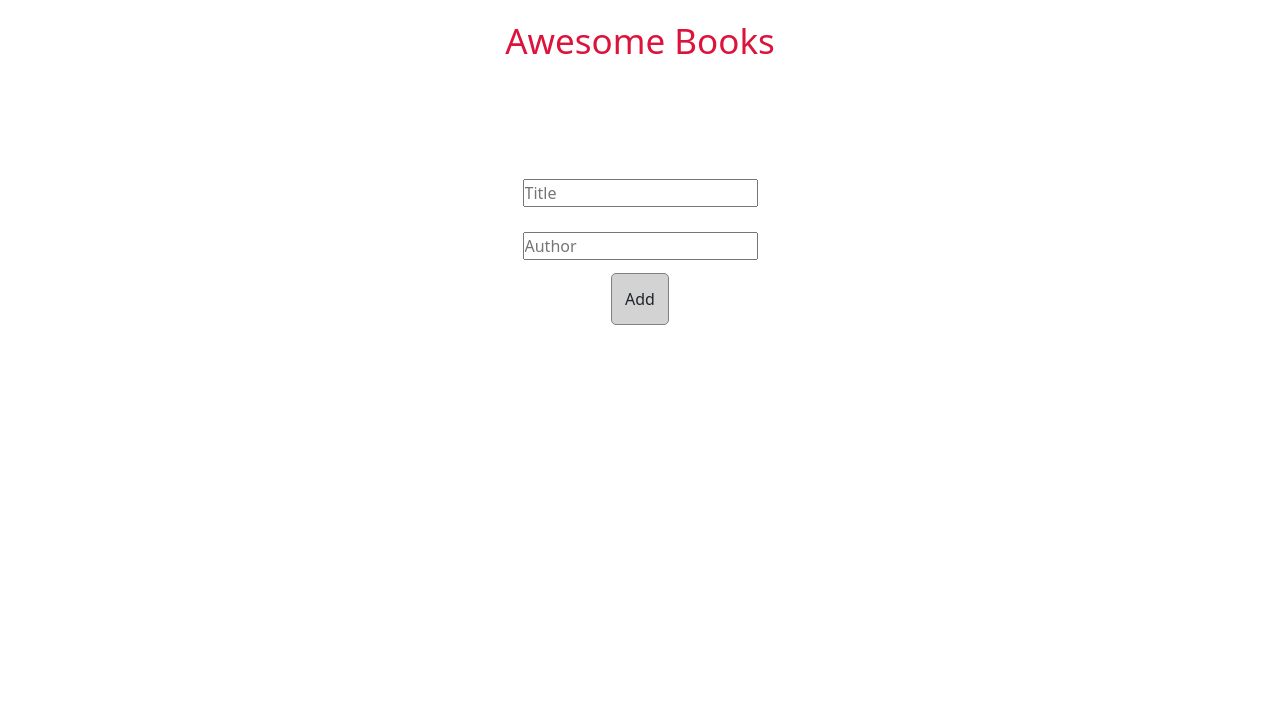
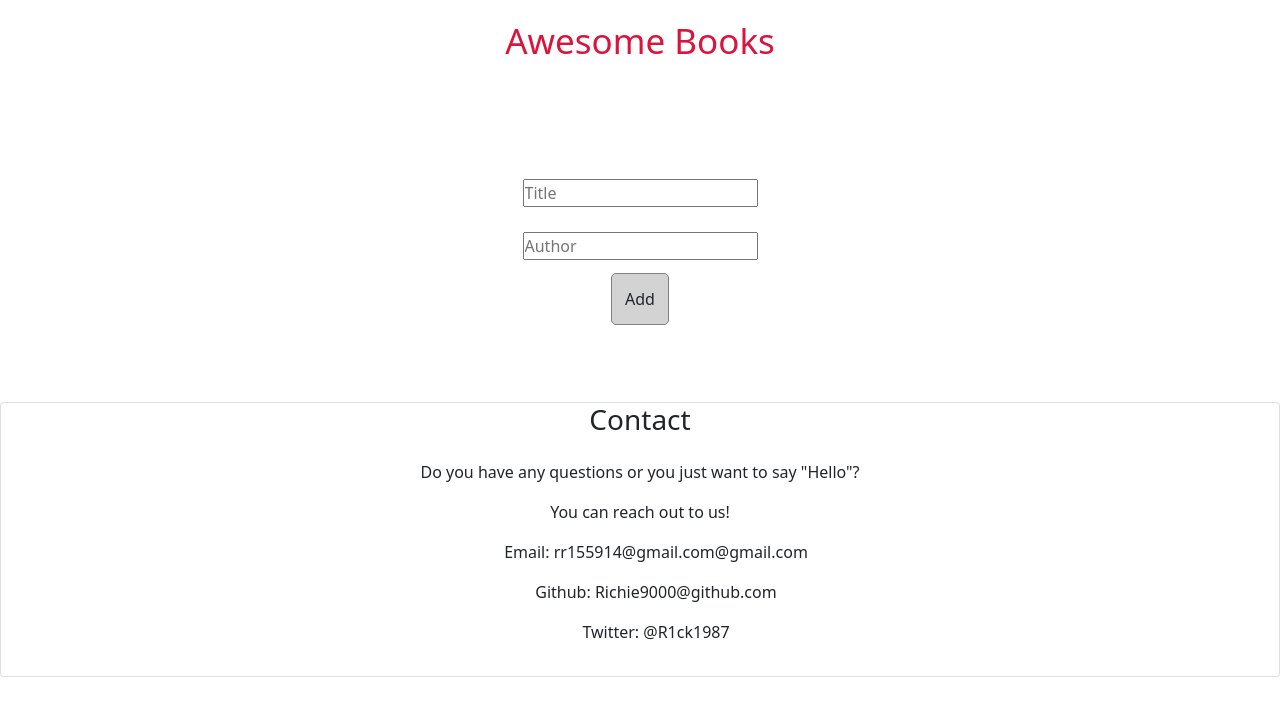
Before and after one commit to Aduda-Boaz/awesome-book-list, a website: page index.html in a window 1280 px wide. Drawn offline with nearby package versions, Linux system fonts and the light colour scheme.

```diff
--- a/index.html
+++ b/index.html
@@ -47,6 +47,29 @@
         </form>
       </div>
     </div>
+    <div id="contactContainer">
+      <div class="card text-center">
+          <div >
+              <h3>Contact</h3>
+          </div>
+          <div class="card-body">
+              <p>Do you have any questions or you just want to say "Hello"? </p>
+              <p>You can reach out to us!</p>
+              <ul>
+                  <li>
+                      <p>Email: rr155914@gmail.com@gmail.com</p>
+                  </li>
+                  <li>
+                      <p>Github: Richie9000@github.com</p>
+                  </li>
+                  <li>
+                      <p>Twitter: @R1ck1987</p>
+                  </li>
+              </ul>
+          </div>
+
+      </div>
     <script src="book_store.js"></script>
+    <script src="luxon.js"></script>
   </body>
 </html>
```
